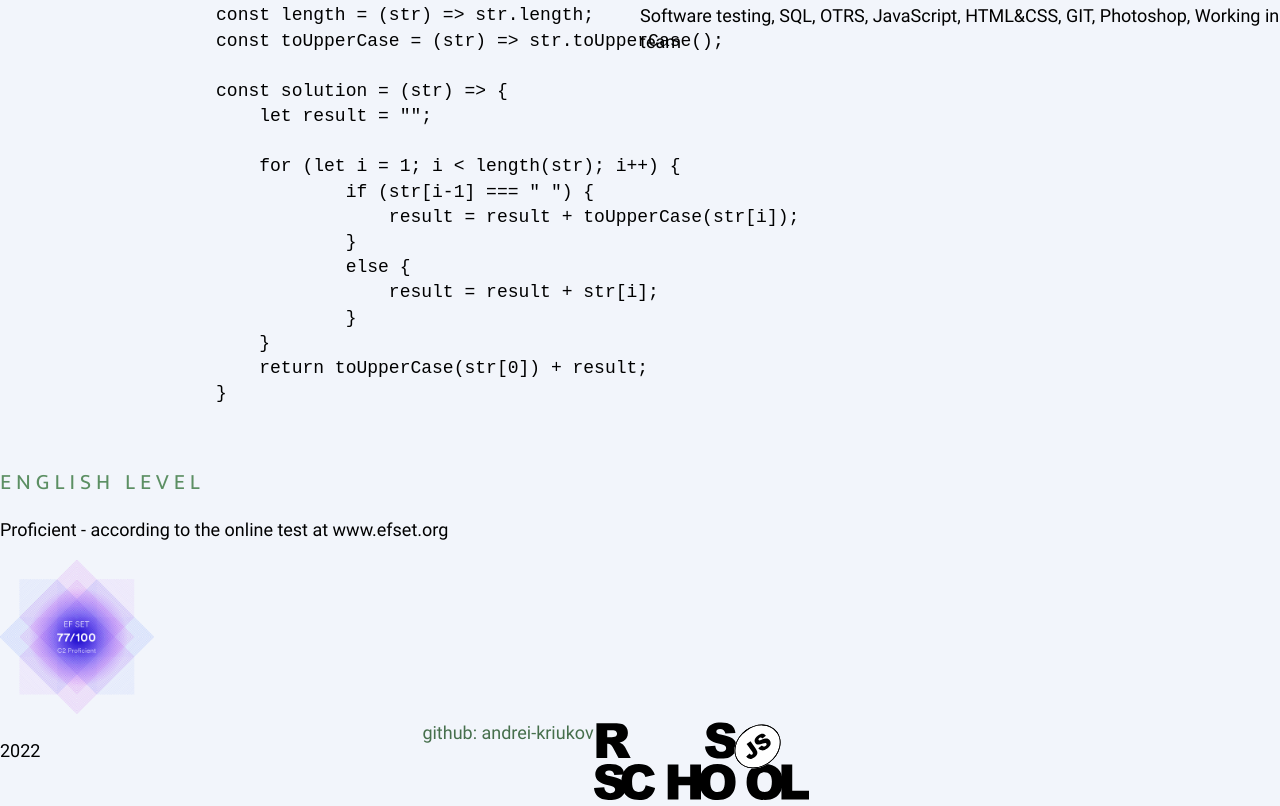
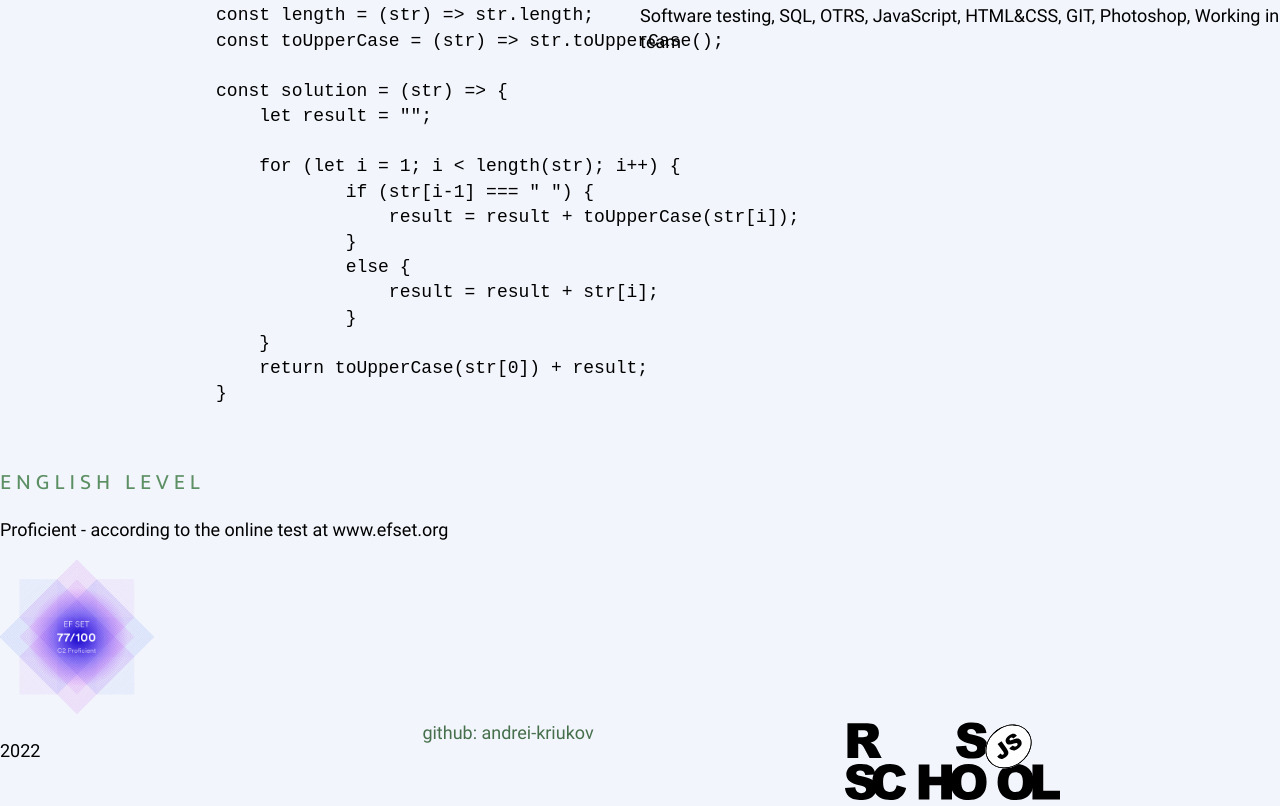
Before and after one commit to andrei-kriukov/rsschool-cv-temp, a plain HTML site: page index.html in a window 1280 px wide. Shown: the part 1428-2234 px from the top of the page. Drawn offline with Linux system fonts and the light colour scheme; files whose address does not match are found by name.

Commit message:
fix: aligned the footer

```diff
--- a/index.html
+++ b/index.html
@@ -187,14 +187,14 @@
                 <p>
                     2022
                 </p>
-            </section class="section-footer">
+            </section>
 
-            <section>
+            <section class="section-footer">
                 <a class="link" href="https://github.com/andrei-kriukov/">github: andrei-kriukov</a>
             </section>
 
             <section class="section-footer">
-                <img src="./assets/img/rs_school_js.svg" alt="rs school logo" height="80">
+                <a href="https://rs.school/"><img src="./assets/img/rs_school_js.svg" alt="rs school logo" height="80"></a>
             </section>
         </div>
 
```
